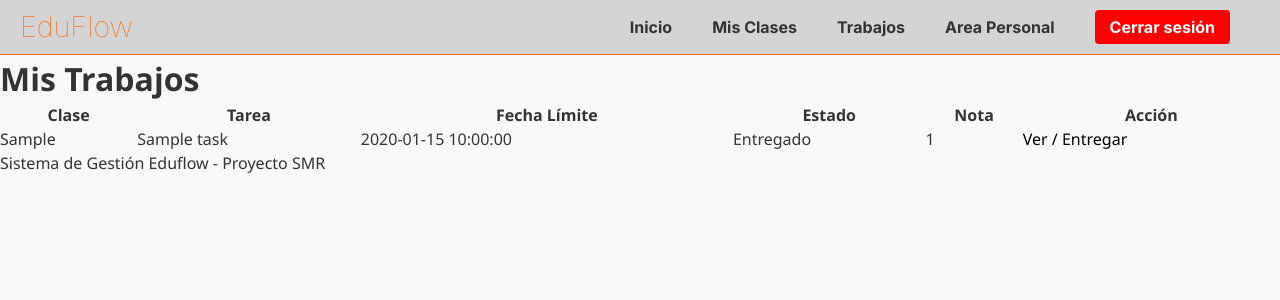
After one commit to guAzo-pixel/eduflow, a PHP site: page /pages/admin/registrations/my_tasks.php in a window 1280 px wide. The commit adds this page. Shown: the top 300 px of the page. Run offline with PHP 8.4, Linux system fonts and the light colour scheme; the visitor is signed in with stand-in values (Sample User, id 1); tables that the repository leaves empty hold one stand-in row (values such as "Sample post").

Commit message:
Css menu

```diff
--- /dev/null
+++ b/css/base/reset.css
@@ -0,0 +1,54 @@
+/* 1. Box sizing global: para que el padding no estire las cajas */
+*, *::before, *::after {
+    margin: 0;
+    padding: 0;
+    box-sizing: border-box;
+}
+
+/* 2. Suavizado de fuentes y altura de línea base */
+html {
+    font-size: 16px; /* Base para usar rem después */
+    scroll-behavior: smooth; /* Para que los enlaces internos se deslicen */
+}
+
+body {
+    line-height: 1.5;
+    -webkit-font-smoothing: antialiased;
+    font-family: 'Segoe UI', Tahoma, Geneva, Verdana, sans-serif;
+    background-color: #f8f9fa;
+    color: #333;
+}
+
+/* 3. Evitar que las imágenes se salgan de su contenedor */
+img, picture, video, canvas, svg {
+    display: block;
+    max-width: 100%;
+}
+
+/* 4. Quitar estilos feos de listas y enlaces */
+ul, ol {
+    list-style: none;
+}
+
+a {
+    text-decoration: none;
+    color: inherit;
+}
+
+/* 5. Reset de formularios (botones e inputs) */
+input, button, textarea, select {
+    font: inherit; /* Que hereden la letra del body */
+}
+
+button {
+    cursor: pointer;
+    border: none;
+    background: none;
+}
+
+/* 6. Tablas: para que no tengan espacios raros entre celdas */
+table {
+    border-collapse: collapse;
+    border-spacing: 0;
+    width: 100%;
+}
--- /dev/null
+++ b/css/base/variables.css
@@ -0,0 +1,36 @@
+@import url('https://fonts.googleapis.com/css2?family=Inter:ital,opsz,wght@0,14..32,100..900;1,14..32,100..900&display=swap');
+:root {
+    /* Colores */
+    --primary-color: #d4d4d4;
+    --secondary-color: #2e2e2e;
+    --accent-color: #ff6200;
+
+    --positive-color: #008000;
+    --secun-positive-color: #005300;
+    --negative-color: #ff0000;
+    --secun-negative-color: #9f0000;
+
+    --bg-main: #000000;
+    --bg-card: #000000;
+
+    --text-main: #000000;
+    --text-muted: #000000;
+    --text-light: #ffffff;
+
+    --success: #000000;
+    --error: #000000;
+    --warning: #000000;
+
+    /* Espaciado */
+    --spacing-xs: 4px;
+    --spacing-sm: 8px;
+    --spacing-md: 16px;
+    --spacing-lg: 24px;
+    --spacing-xl: 32px;
+
+    /* Bordes y Sombras */
+    --radius-sm: 4px;
+    --radius-md: 8px;
+    --radius-lg: 12px;
+    --shadow-soft: 0 2px 4px rgba(0,0,0,0.1);
+}
--- /dev/null
+++ b/css/components/navbar.css
@@ -0,0 +1,64 @@
+.prin {
+    display: flex;
+    justify-content: space-between; /* Separa el logo y el menú a los extremos */
+    align-items: center;
+    padding: 0 20px; /* Añadimos padding horizontal al contenedor principal */
+    border-bottom: 1px solid var(--accent-color); /* Movemos el borde aquí para que ocupe todo el ancho */
+    background-color: var(--primary-color);
+}
+
+.prin .logo {
+    font-family: "Inter", sans-serif;
+    font-weight: 100;
+    font-size: 1.8rem;
+
+    color: var(--accent-color);
+}
+
+.prin ul {
+    display: flex;
+    padding: 10px;
+    align-items: center;
+    font-family: "Inter", sans-serif;
+    font-weight: 700;
+}
+
+.prin ul li {
+    margin-inline: 20px;
+}
+
+.prin ul li a {
+    transition: color 0.3s ease;
+}
+
+.prin ul li:not(.logout):not(.login) a:hover {
+    color: var(--accent-color);
+}
+
+/* Estilos específicos para el botón de cerrar sesión usando variables globales */
+
+.prin ul li.logout a {
+    display: block;
+    background-color: var(--negative-color);
+    border-radius: var(--radius-sm);
+    color: var(--text-light); /* Texto blanco para resaltar sobre el fondo rojo */
+    padding: 5px 15px;
+    transition: background-color 0.3s ease, color 0.3s ease; /* Transición suave para el hover y el texto */
+}
+
+.prin ul li.logout a:hover {
+    background-color: var(--secun-negative-color);
+}
+
+.prin ul li.login a {
+    display: block;
+    background-color: var(--positive-color);
+    border-radius: var(--radius-sm);
+    color: var(--text-light); /* Texto blanco para resaltar sobre el fondo rojo */
+    padding: 5px 15px;
+    transition: background-color 0.3s ease, color 0.3s ease; /* Transición suave para el hover y el texto */
+}
+
+.prin ul li.login a:hover {
+    background-color: var(--secun-positive-color);
+}
--- /dev/null
+++ b/css/main.css
@@ -0,0 +1,13 @@
+
+
+/* Base */
+@import "base/variables.css";
+@import "base/reset.css";
+
+/* Componentes */
+@import "components/navbar.css";
+@import "components/buttons.css";
+@import "components/tables.css";
+
+/* Layouts */
+@import "layouts/main-layout.css";
--- a/includes/header.php
+++ b/includes/header.php
@@ -9,20 +9,23 @@ $rol = $_SESSION['user_rol'] ?? 'invitado'
 ?>
 <!DOCTYPE html>
 <html lang="en">
-<meta charset="UTF-8">
+
 <head>
+    <meta charset="UTF-8">
     <meta name="viewport" content="width=device-width, initial-scale=1.0">
+    <link rel="stylesheet" href="/css/main.css">
     <title>Eduflow</title>
 </head>
 <body>
 <nav class="prin">
+    <a href="/index.php" class="logo">EduFlow</a>
     <?php if ($rol === "admin"): ?>
         <ul>
             <li><a href="/index.php">Inicio</a></li>
             <li><a href="/pages/admin/users/users.php">Crear/Modificar usuarios</a></li>
             <li><a href="/pages/admin/classes/classes.php">Crear/Modificar clases</a></li>
             <li><a href="/pages/admin/registrations/registrations.php">Matricular alumnos</a></li>
-            <li><a href="/logout.php">Cerrar sesión</a></li>
+            <li class="logout"><a href="/logout.php">Cerrar sesión</a></li>
         </ul>
     <?php elseif ($rol === "teacher"): ?>
         <ul>
@@ -30,7 +33,7 @@ $rol = $_SESSION['user_rol'] ?? 'invitado'
             <li><a href="/pages/teacher/classes/classes.php">Mis Clases</a></li>
             <li><a href="/pages/teacher/users/my_students.php">Mis Alumnos</a></li>
             <li><a href="/pages/teacher/corrections.php">Correciones</a></li>
-            <li><a href="/logout.php">Cerrar sesión</a></li>
+            <li class="logout"><a href="/logout.php">Cerrar sesión</a></li>
         </ul>
     <?php elseif ($rol === "student"): ?>
         <ul>
@@ -38,7 +41,7 @@ $rol = $_SESSION['user_rol'] ?? 'invitado'
             <li><a href="/pages/student/classes/my_classes.php">Mis Clases</a></li>
             <li><a href="/pages/student/tasks/my_tasks.php">Trabajos</a></li>
             <li><a href="/pages/student/profile/my_profile.php">Area Personal</a></li>
-            <li><a href="/logout.php">Cerrar sesión</a></li>
+            <li class="logout"><a href="/logout.php">Cerrar sesión</a></li>
         </ul>
     <?php else: ?>
         <ul>
@@ -46,7 +49,7 @@ $rol = $_SESSION['user_rol'] ?? 'invitado'
             <li><a>Sobre Nosotros</a></li>
             <li><a>¿Como funciona?</a></li>
             <li><a>Nustros clientes</a></li>
-            <li><a href="/login.php">Inicia Sesion</a></li>
+            <li class="login"><a href="/login.php">Inicia Sesion</a></li>
         </ul>
     <?php endif; ?>
 </nav>
--- /dev/null
+++ b/pages/admin/registrations/my_tasks.php
@@ -0,0 +1,68 @@
+<?php
+include $_SERVER['DOCUMENT_ROOT'] . '/includes/auth_student.php';
+include $_SERVER['DOCUMENT_ROOT'] . '/includes/db.php';
+
+$id_student = $_SESSION['user_id'];
+
+try {
+    $sql = "SELECT
+                Task.id_task, Task.name AS task_name, Task.timeMax,
+                Class.material, Class.id_class,
+                Answer.id_answer, Answer.note
+            FROM Task
+            INNER JOIN Topic ON Task.id_topic = Topic.id_topic
+            INNER JOIN Class ON Topic.id_class = Class.id_class
+            INNER JOIN Registrations ON Class.id_class = Registrations.id_class
+            LEFT JOIN Answer ON Task.id_task = Answer.id_task AND Answer.id_student = :id_student
+            WHERE Registrations.id_student = :id_student
+            ORDER BY Task.timeMax ASC";
+    $stmt = $pdo->prepare($sql);
+    $stmt->execute([':id_student' => $id_student]);
+    $tasks = $stmt->fetchAll(PDO::FETCH_ASSOC);
+} catch (PDOException $e) {
+    $error = $e->getMessage();
+}
+
+include $_SERVER['DOCUMENT_ROOT'] . '/includes/header.php';
+?>
+
+<main>
+    <h1>Mis Trabajos</h1>
+    <table class="data-table">
+        <thead>
+            <tr>
+                <th>Clase</th>
+                <th>Tarea</th>
+                <th>Fecha Límite</th>
+                <th>Estado</th>
+                <th>Nota</th>
+                <th>Acción</th>
+            </tr>
+        </thead>
+        <tbody>
+            <?php if (!empty($tasks)): ?>
+                <?php foreach ($tasks as $task): ?>
+                    <tr>
+                        <td><?php echo htmlspecialchars($task['material']); ?></td>
+                        <td><?php echo htmlspecialchars($task['task_name']); ?></td>
+                        <td><?php echo $task['timeMax'] ? $task['timeMax'] : 'Sin límite'; ?></td>
+                        <td>
+                            <?php if ($task['id_answer']): ?>
+                                <span class="success">Entregado</span>
+                            <?php else: ?>
+                                <span class="error">Pendiente</span>
+                            <?php endif; ?>
+                        </td>
+                        <td><?php echo $task['note'] !== null ? $task['note'] : '---'; ?></td>
+                        <td>
+                            <a href="submit_task.php?id_task=<?php echo $task['id_task']; ?>"><button>Ver / Entregar</button></a>
+                        </td>
+                    </tr>
+                <?php endforeach; ?>
+            <?php else: ?>
+                <tr><td colspan="6">No tienes tareas asignadas.</td></tr>
+            <?php endif; ?>
+        </tbody>
+    </table>
+</main>
+<?php include $_SERVER['DOCUMENT_ROOT'] . '/includes/footer.php'; ?>
```
Also changed, not shown: pages/student/my_profile.php (added, +48 -0 lines), pages/teacher/classes/topic/tasks/my_tasks.php (added, +68 -0 lines), css/components/buttons.css (added), css/components/tables.css (added).
